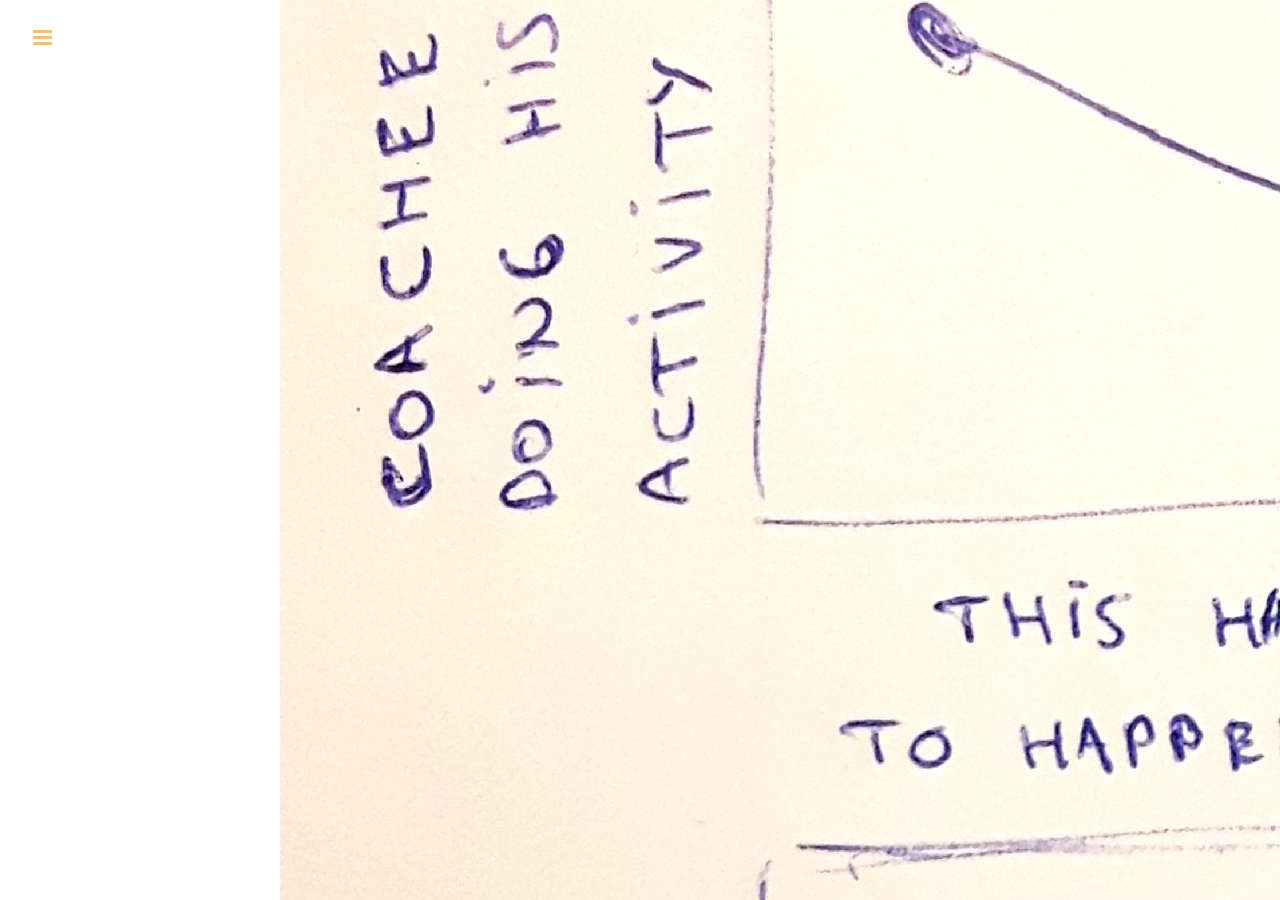
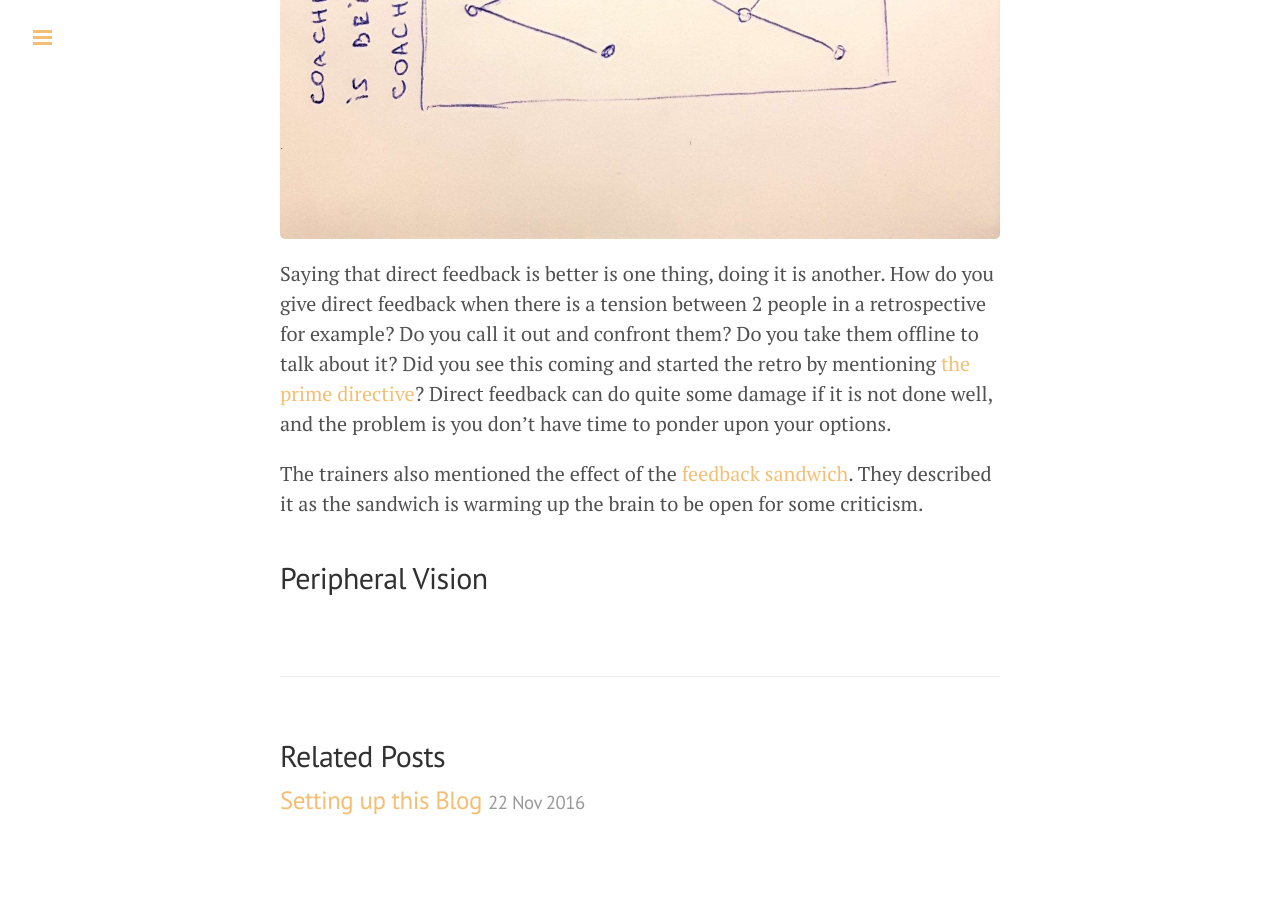
Before and after one commit to TimDM1980/TimDM1980.github.io, a Jekyll site: the page built from _posts/2016-11-26-real-time-coaching.markdown, in a window 1280 px wide and 900 px high, scrolled down 3367 px. Built offline with Jekyll 4.4.1, drawn with Linux system fonts in a browser that asks for light colours; comment, search, counter and statistics services are not loaded; after the commit the page ends 4243 px from its top, so only the background shows below that; some of the changed text lies outside the part shown.

Commit message:
finished direct feedback

```diff
--- a/_posts/2016-11-26-real-time-coaching.markdown
+++ b/_posts/2016-11-26-real-time-coaching.markdown
@@ -10,7 +10,7 @@
 Their intent was to give us some insights from Neuro-Science and combine that with some NLP techniques, to make us more effective coaches.
 In this post, I will guide you through the workshop and tell you the things I learned.
 
-# Gamma waves
+## Gamma Waves
 
 [![](https://usercontent1.hubstatic.com/8388024.jpg){:width="720px"}](https://usercontent1.hubstatic.com/8388024.jpg)
 
@@ -20,22 +20,26 @@
 
 By meditating a few minutes on the necker cube each day, we could trigger our gamma waves and as a result be more open for learning and absorbing information better. Honestly, I didn't feel any different afterwards, but I will give Dajo and Wijnand the benefit of the doucbt since we only tried it once for a few minutes.
 
-# Neurons, neural networks and BDNF
+## Neurons, Neural Networks and BDNF
 
 Next they explained us what a neuron is and how they form neural networks. Neurons fire impulses across a pathway and thus forming a network. The more impulses are fired along certain paths, the stronger these networks become. They linked this back to addictions... We also talked a bit about something called brain-derived neurotrophic factor or BDNF. It's a protein that is found in the brain and it stimulates the survival of existing neurons and also the growth of new neurons. I'm zooming in to this because they said you can increase your BDNF level by sleeping well and doing physical exercise! Sadly I'm not exercising right now, nor am I sleeping, because I really would like to get this blog post out.
 
 [![](http://www.extremetech.com/wp-content/uploads/2015/07/neural-net-head.jpg)](http://www.extremetech.com/wp-content/uploads/2015/07/neural-net-head.jpg)
 
-# Rewiring the brain
+## Rewiring the Brain
 
 Next up was Neuroplasticity, which is about how the brain is constantly changing with each activity you do. My take-away there is that you can't learn how to ride a bike just by reading about it. You have to get out there and do it and when you do, your brain will change to make you better at this the next time.
 
-# Direct Feedback
+## Direct Feedback
 
 Now it was time to apply all this theory to refine our coaching skills. The most important thing I learned was about coaching at the right time, which is while the activity is still going on. I'll try to explain why this is so very important: when a coachee is doing an activity, he's firing impulses in a certain area in the brain. When you as a coach are coaching him/her, this is also firing impulses in another part of the brain. In order for your coaching to _stick_, connections must be establshed betweend these different parts. These connections can ony be established while both parts are busy firing impulses. In conclusion, coaching must be done by giving direct feedback!
 
-[![]({{site.url}}/public/assets/2016-11-26-real-time-coaching/direct-feedback.jpg)]({{site.url}}/public/assets/2016-11-26-real-time-coaching/direct-feedback.jpg)
+[![]({{site.url}}/public/assets/2016-11-26-real-time-coaching/direct-feedback.jpg){:width="720px"}]({{site.url}}/public/assets/2016-11-26-real-time-coaching/direct-feedback.jpg)
+
+Saying that direct feedback is better is one thing, doing it is another. How do you give direct feedback when there is a tension between 2 people in a retrospective for example? Do you call it out and confront them? Do you take them offline to talk about it? Did you see this coming and started the retro by mentioning [the prime directive](http://www.retrospectives.com/pages/retroPrimeDirective.html)? Direct feedback can do quite some damage if it is not done well, and the problem is you don't have time to ponder upon your options.
 
 The trainers also mentioned the effect of the [feedback sandwich](http://www.mindacademy.nl/nlp/sandwich-feedback-model). They described it as the sandwich is warming up the brain to be open for some criticism.
 
 [![](http://groupvisual.io/designinganalytics/wp-content/uploads/2015/09/feedback-sandwich.jpg){:width="720px"}](http://groupvisual.io/designinganalytics/wp-content/uploads/2015/09/feedback-sandwich.jpg)
+
+## Peripheral Vision
```
